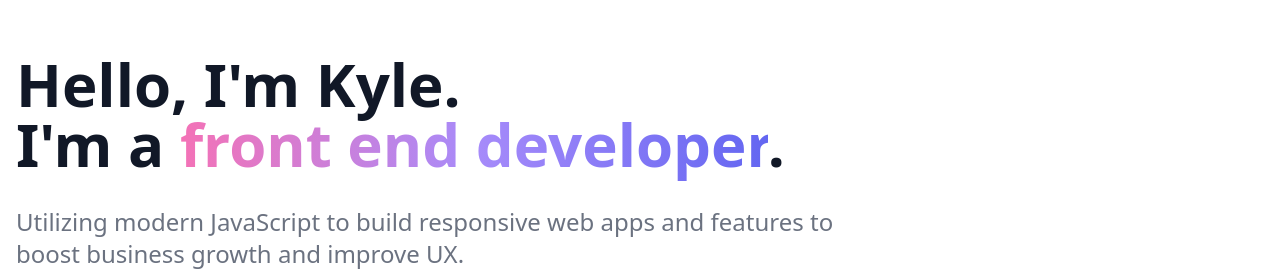
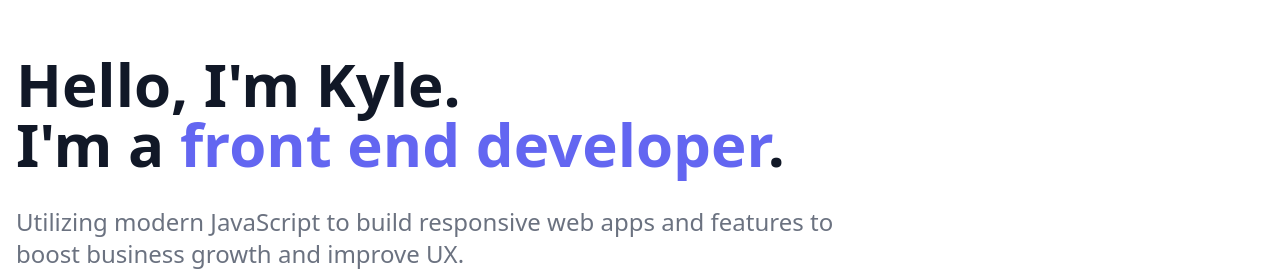
Before and after one commit to krichdev/helloimkyle, a Gatsby site: page / in a window 1280 px wide. Shown: the part 110-389 px from the top of the page. Built offline with nearby package versions, Linux system fonts and the light colour scheme; Gatsby itself is replaced by a stand-in of ours; some packages are replaced by stand-ins of ours.

Commit message:
text bug

```diff
--- a/src/components/intro.js
+++ b/src/components/intro.js
@@ -6,7 +6,7 @@ const Intro = () => (
     <div className="w-full md:w-8/12">
       <h1 className="mb-8 text-4xl font-bold text-gray-900 md:text-6xl">
         Hello, I'm Kyle. <br />
-        I'm a <span className="text-gradient bg-gradient-to-r from-pink-400 via-purple-400 to-indigo-500">front end developer</span>.
+        I'm a <span className="text-indigo-500">front end developer</span>.
       </h1>
       <p className="mb-3 text-base text-gray-500 md:text-2xl">
         Utilizing modern JavaScript to build responsive web apps and features to
```
